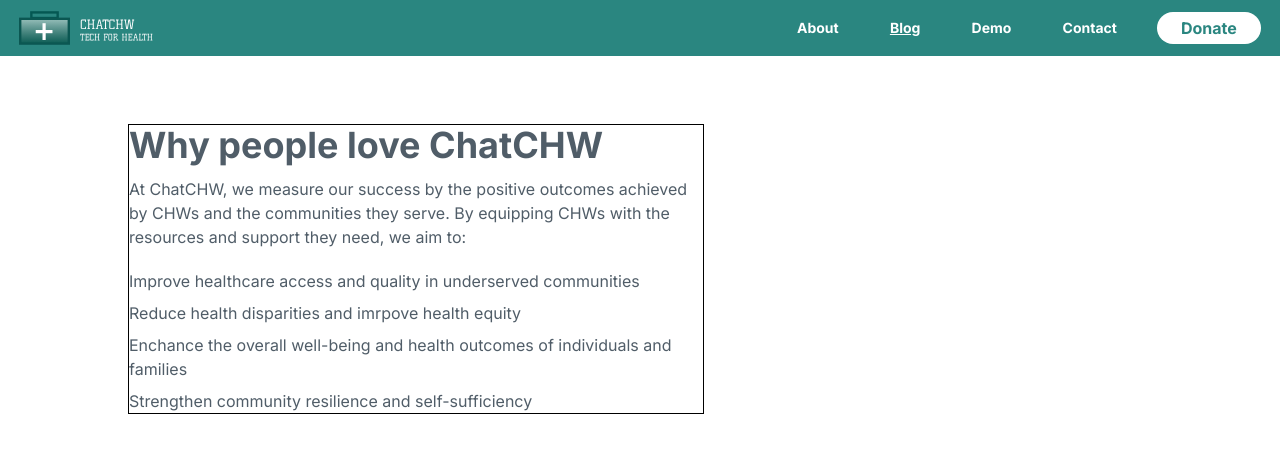
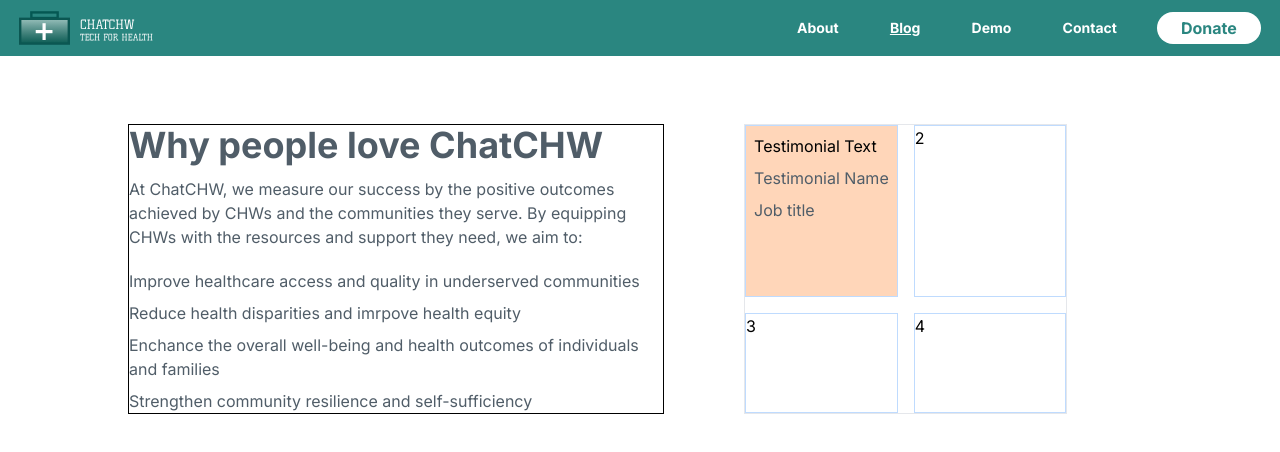
Before and after one commit to SamuelLo1/ChatCHW_Web, a Next.js app: page /blog in a window 1280 px wide. Shown: the top 452 px of the page. Built offline with nearby package versions, Linux system fonts and the light colour scheme.

Commit message:
Boxes Creation

```diff
--- a/app/(dashboard)/(routes)/blog/page.tsx
+++ b/app/(dashboard)/(routes)/blog/page.tsx
@@ -1,12 +1,13 @@
 const BlogPage = () => {
     return (
         <div>
+            <div className="flex">
                 {/* Left */}
                 <div className="border border-black w-[45%] ml-[10%] mt-[5%] text-[#505D68]">
                     {/* Title Text */}
                     <div>
                         <h1 className="font-bold text-4xl">
-                        Why people love ChatCHW
+                            Why people {/*<br />*/} love ChatCHW
                         </h1>
                     </div>
 
@@ -32,10 +33,29 @@
                 </div>
 
                 {/* Boxes (Right) */}
-            <div>
-
+                <div className="flex ml-20 mt-[5%] w-[45%]">
+                    <div className="grid grid-cols-2 gap-4 border border-black]">
+                        {/* Box 1 */}
+                        <div className="border border-blue-200 bg-[#FFD6B9]">
+                            {/* Div surrounding text */}
+                            <div className="ml-2 mr-2">
+                                <p className="mt-2">
+                                    Testimonial Text
+                                </p>
+                                <p className="mt-2 text-[#505D68]">
+                                    Testimonial Name
+                                </p>
+                                <p className="mt-2 text-[#505D68]">
+                                    Job title
+                                </p>
                             </div>
-
+                        </div>
+                        <div className="border border-blue-200">2</div>
+                        <div className="border border-blue-200">3</div>
+                        <div className="border border-blue-200">4</div>
+                    </div>
+                </div>
+            </div>
         </div>
      );
 }
```
Lines whose indentation alone changed are shown as unchanged.
